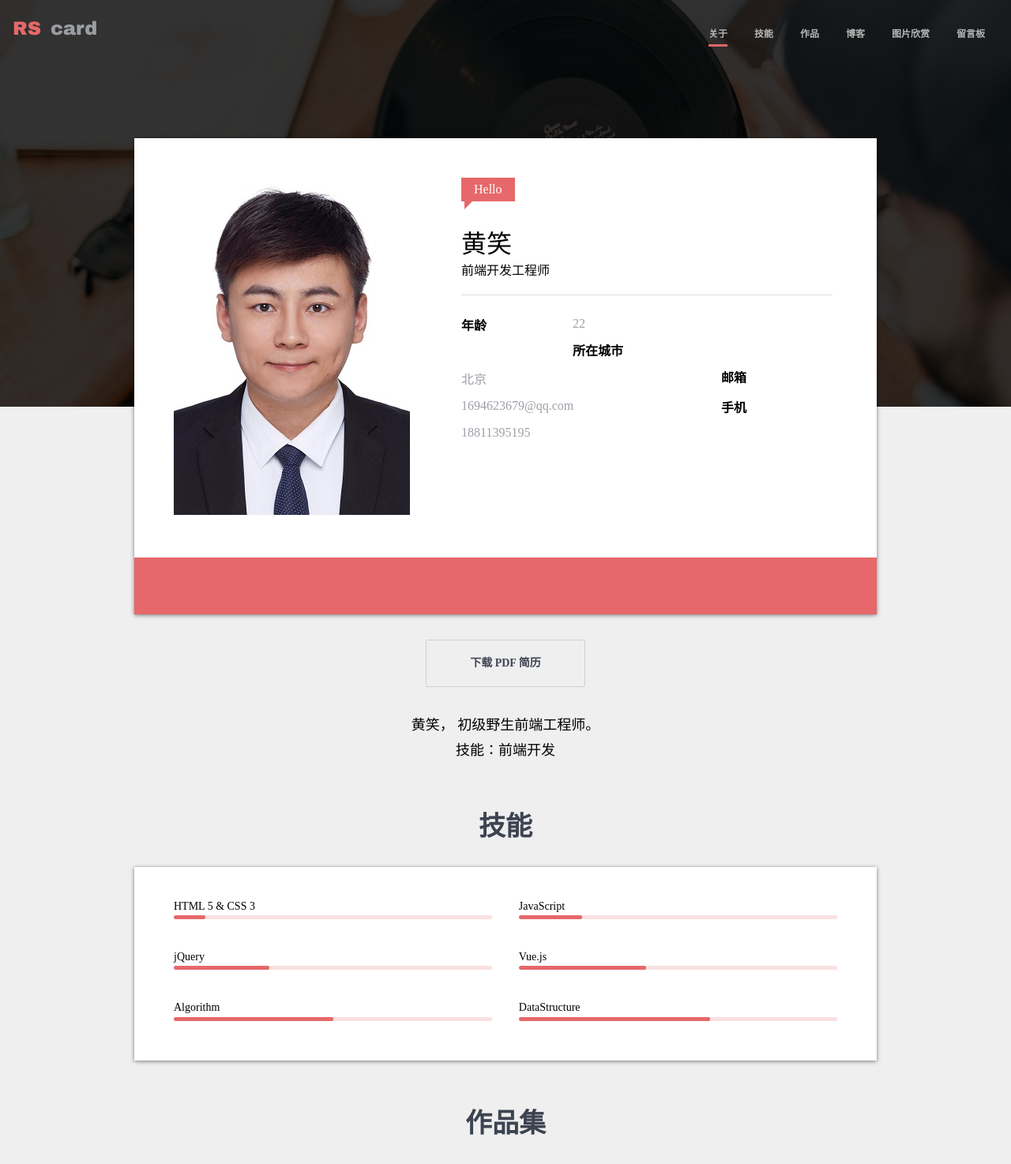
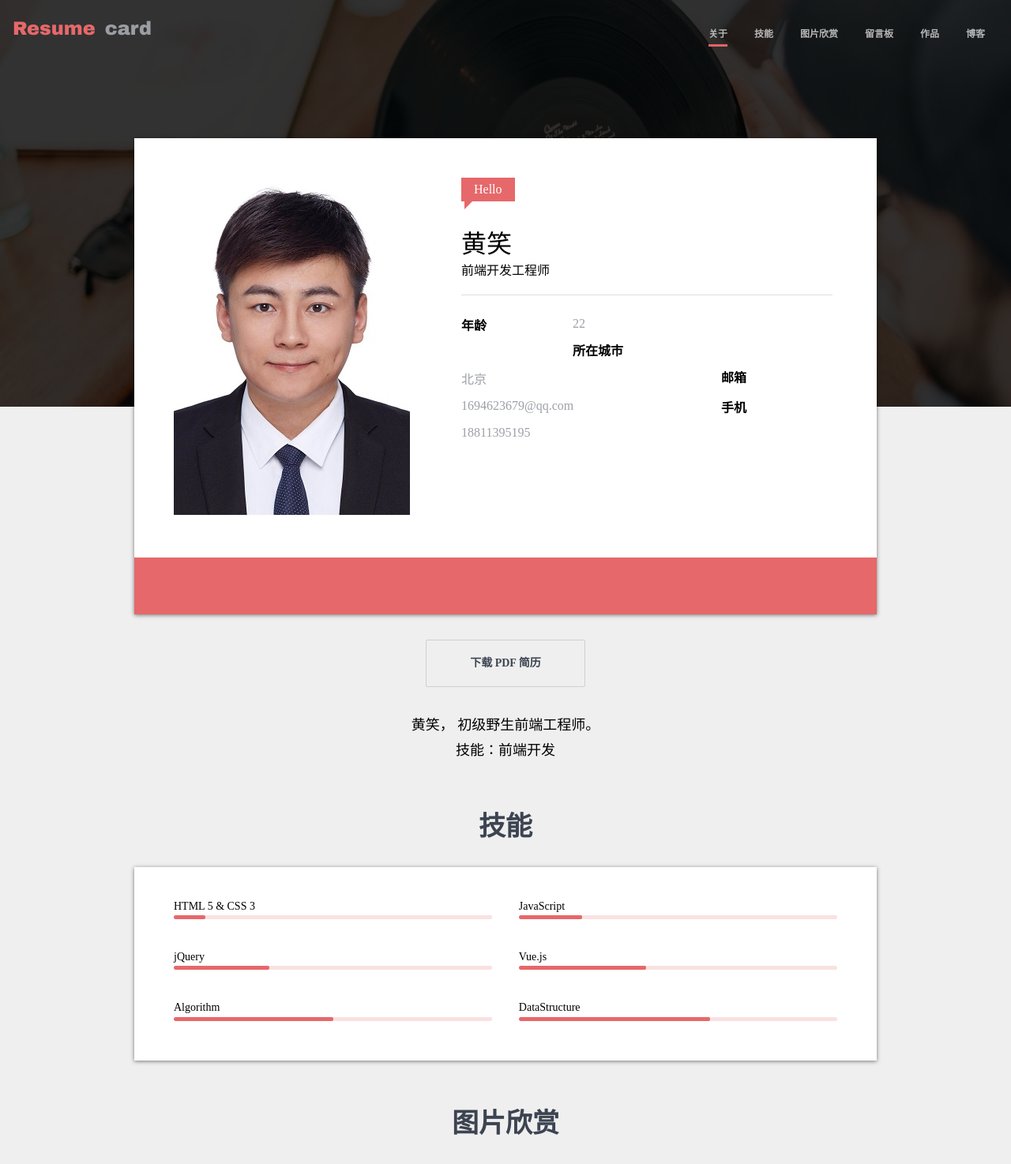
Before and after one commit to huangxiao233/jianli, a website: page jianli/index.html in a window 1280 px wide. Shown: the top 1474 px of the page at 79% size. Drawn offline with nearby package versions, Linux system fonts and the light colour scheme; a script that the page names is missing.

Commit message:
修改导航顺序

```diff
--- a/jianli/index.html
+++ b/jianli/index.html
@@ -12,7 +12,7 @@
   <div id="topNavBar" class="topNavBar">
     <div class="topNavBar-inner clearfix">
       <a class="logo" href="#" alt="logo" style="float: left;">
-        <span class="rs">RS</span>
+        <span class="rs">Resume</span>
         <span class="card">card</span>
       </a>
       <nav class="menu" style="float: right;">
@@ -22,6 +22,15 @@
           </li>
           <li>
             <a href="#siteSkills">技能</a>
+          </li>
+           <li>
+            <a href="#siteWorks">图片欣赏</a>
+          </li>
+          <!-- <li>
+            <a href="#">联系方式</a>
+          </li> -->
+          <li>
+            <a href="#message">留言板</a>
           </li>
           <li>
             <a href="#">作品</a>
@@ -41,15 +50,7 @@
               <li><a href="https://zhuanlan.zhihu.com/p/41505955">博客3</a></li>
             </ul>
           </li>
-          <li>
-            <a href="#siteWorks">图片欣赏</a>
-          </li>
-          <!-- <li>
-            <a href="#">联系方式</a>
-          </li> -->
-          <li>
-            <a href="#message">留言板</a>
-          </li>
+
         </ul>
       </nav>
     </div>
@@ -166,7 +167,7 @@
     </ol>
   </section>
   <section data-x class="portfolio" id="siteWorks">
-    <h2>作品集</h2>
+    <h2>图片欣赏</h2>
 
     <!-- 这就是 view , 用户看得见的东西-->
     <!-- Slider main container -->
@@ -177,7 +178,7 @@
           <!-- Slides -->
           <a href="http://www.baidu.com"><img src="./img/works/nav.jpg" alt ="导航工具" class="swiper-slide"></a>
           <img src="./img/works/canvas.jpg" alt ="自制画板"  class="swiper-slide">
-          <img src="./img/works/apple-style-slides.jpg" alt="轮播" class="swiper-slide">
+          <a><img src="./img/works/apple-style-slides.jpg" alt="轮播" class="swiper-slide"></a>
           <img src="./img/works/auto-resume.jpg" alt ="自动简历" class="swiper-slide">
           <img src="./img/works/todolist.jpg" alt ="简历模板" class="swiper-slide">
         </div>
```
